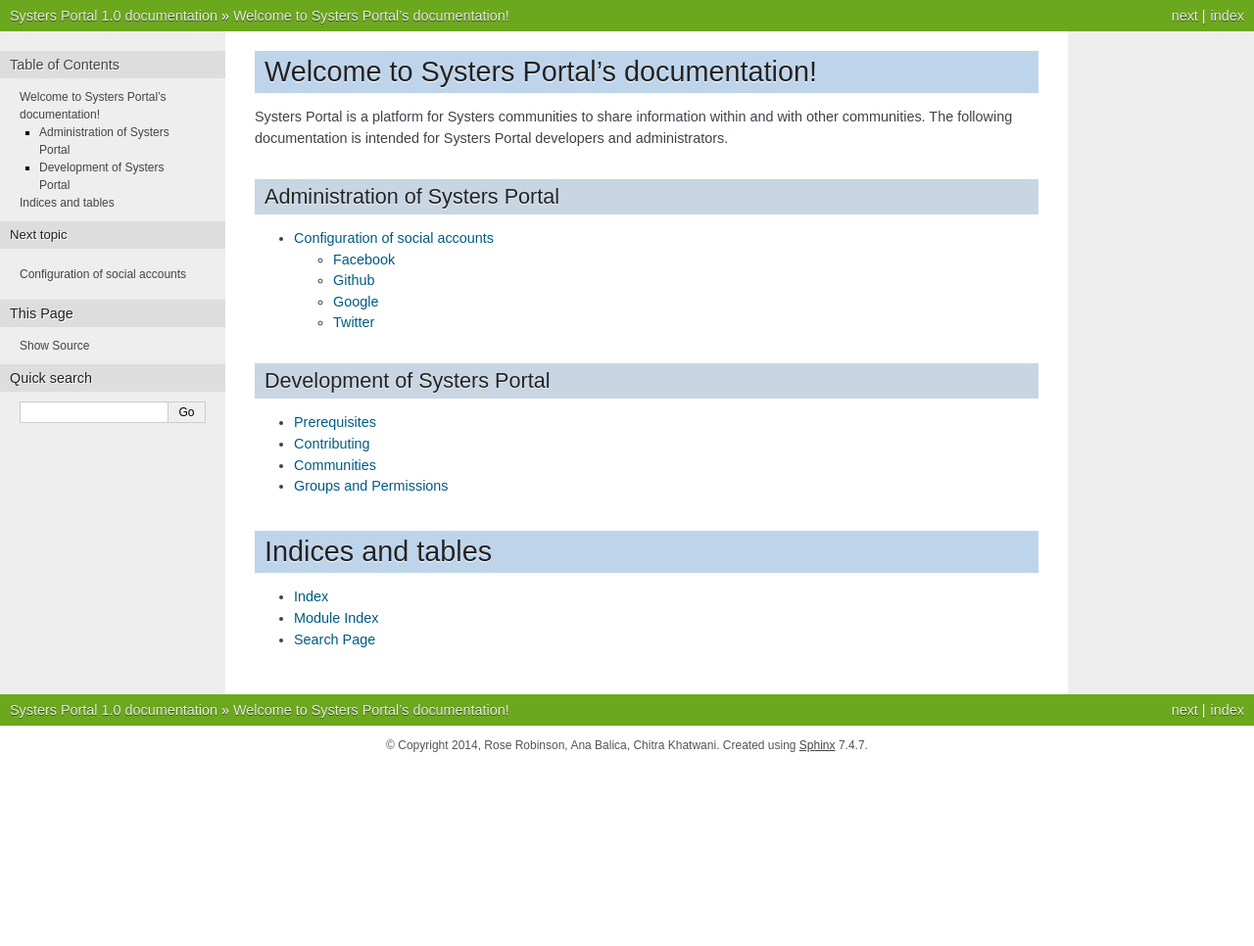
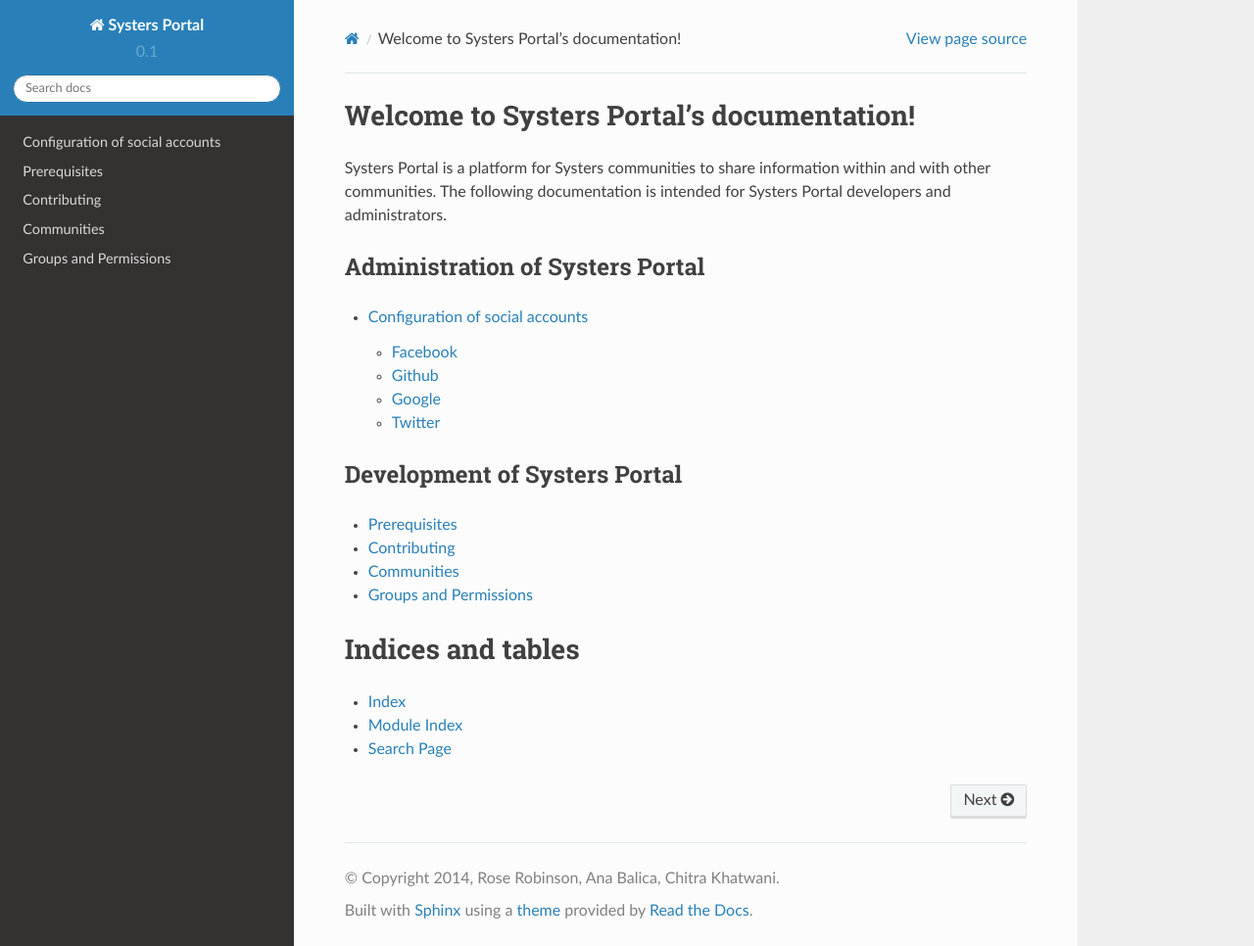
Before and after one commit to anitab-org/portal, a Sphinx documentation site: the page built from docs/index.rst, in a window 1280 px wide and 966 px high. Shown: the whole window at 98% size. Built offline with Sphinx 7.4.7 and the Read the Docs theme 2.0.0, drawn with Linux system fonts in a browser that asks for light colours.

Commit message:
add rtd Sphinx theme

```diff
--- a/docs/conf.py
+++ b/docs/conf.py
@@ -101,7 +101,12 @@
 
 # The theme to use for HTML and HTML Help pages.  See the documentation for
 # a list of builtin themes.
-html_theme = 'nature'
+on_rtd = os.environ.get('READTHEDOCS', None) == 'True'
+
+if not on_rtd:  # only import and set the theme if we're building docs locally
+    import sphinx_rtd_theme
+    html_theme = 'sphinx_rtd_theme'
+    html_theme_path = [sphinx_rtd_theme.get_html_theme_path()]
 
 # Theme options are theme-specific and customize the look and feel of a theme
 # further.  For a list of options available for each theme, see the
```
Also changed, not shown: 1 other file.
